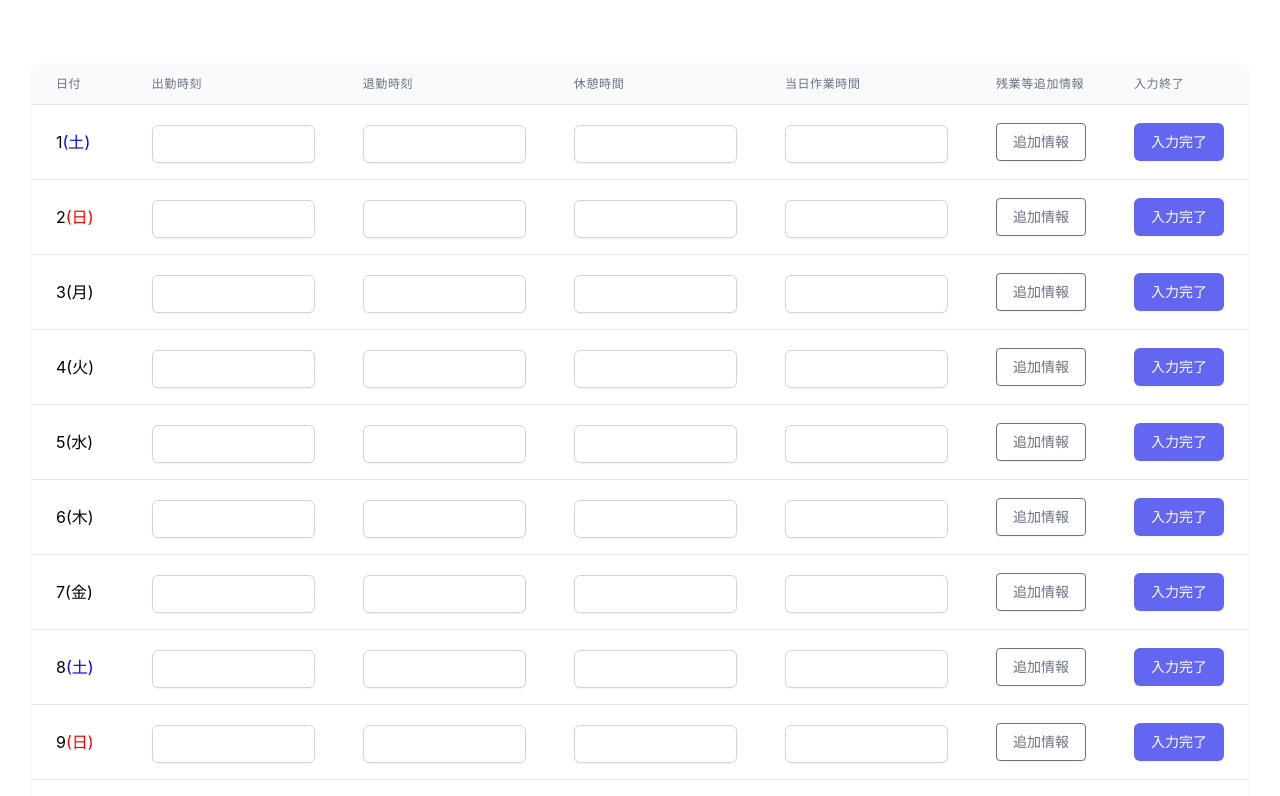
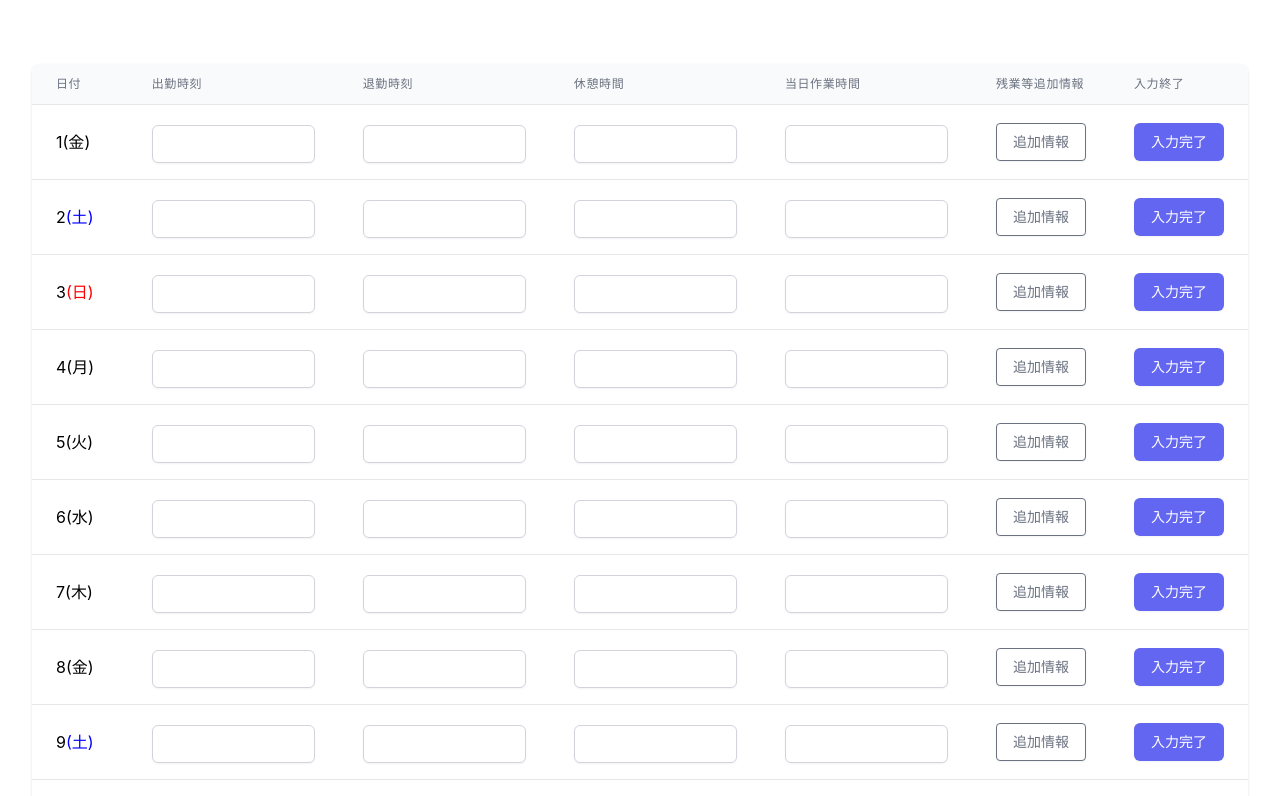
Before and after one commit to wasipo/attdn, a Next.js app in the folder packages/frontend/: page / in a window 1280 px wide. Shown: the top 796 px of the page. Built offline with nearby package versions, Linux system fonts and the light colour scheme.

Commit message:
データ出力ロジックごそっと変えた。

```diff
--- a/packages/frontend/layouts/workScheduleLayout.tsx
+++ b/packages/frontend/layouts/workScheduleLayout.tsx
@@ -8,7 +8,7 @@
   const dispatch = useDispatch();
   const workScheduleRow = useSelector((state:workScheduleRowState) => state.workScheduleRow);
 
-  const handleInsert = (row:number) => {
+  const handleInsert = (row: number) => {
     dispatch(
         WorkScheduleRow.actions.addWorkSchedule({
             rowNumber: row,
--- a/packages/frontend/parts/attendance.tsx
+++ b/packages/frontend/parts/attendance.tsx
@@ -1,6 +1,6 @@
 
 type workSchedule = {
-    rowNumber : number
+    rowNumber : number,
 }
 
 export const Attendance = (props:workSchedule) => {
--- a/packages/frontend/parts/workSchedule.tsx
+++ b/packages/frontend/parts/workSchedule.tsx
@@ -4,21 +4,67 @@
 import {AddFunction,CompleteButton} from './AttendanceFunction';
 import {Span} from './style/span';
 import {Modal} from '../layouts/Modal'
-import {WorkSchedules,KeyName} from '../lib/data/WorkSchedule';
+import {WorkSchedules, KeyName, WorkScheduleRows, WorkScheduleType} from '../lib/data/WorkSchedule';
 import startOfWeekYear from 'date-fns/esm/startOfWeekYear/index.js';
-import { useForm, SubmitHandler } from "react-hook-form";
+import { useForm, useFieldArray, useWatch, Control } from "react-hook-form";
+import {WorkScheduleRow} from "../lib/store/WorkSchedule";
 
 
-type Inputs = {
-    example: string,
-    exampleRequired: string,
-  };
+
+type w = {
+    WorkScheduleRow: {
+        rowNumber: number
+        startDate: string
+        endDate: string
+        restTime: string
+        resultTime: string
+    }[]
+};
 
 const WorkSchedule = () => {
 
-    const { register, handleSubmit, watch, formState: { errors } } = useForm<Inputs>();
-    const onSubmit: SubmitHandler<Inputs> = data => console.log(data);
+    const date = new Date();
 
+    const getEndDate = (date: Date):number =>  {
+        return Number(format(new Date(date.getFullYear(),date.getMonth()+1,0), 'dd'))+1;
+    }
+    const createField = ():any => {
+        let result = [];
+        for (let i = 0; i < getEndDate(date)-1; i++)
+        {
+            result[i] = WorkSchedules(i+1);
+        }
+
+        return result;
+    };
+
+    const {
+        register,
+        control,
+        getValues,
+        handleSubmit,
+        watch,
+        formState: { isValid }
+    } = useForm<w>({
+        defaultValues: {
+            WorkScheduleRow: createField()
+        },
+        mode: "onBlur"
+    });
+
+
+    const { fields, append, remove } = useFieldArray({
+        name: "WorkScheduleRow",
+        control
+    });
+    const watchFieldArray = watch("WorkScheduleRow");
+
+    const controlledFields = fields.map((field, index) => {
+        return {
+            ...field,
+            ...watchFieldArray[index]
+        };
+    });
 
     type WeekUnion = typeof week[number];
     const week = ['日','月','火','水','木','金','土'] as const;
@@ -26,12 +72,6 @@
     const [isShow,setShowModal] = useState<boolean>(false);
     const [targetRow,setRow] = useState<number>(0);
     const cancelButtonRef = useRef(null);
-
-    const date = new Date();
-
-    const getEndDate = (date: Date):number =>  {
-        return Number(format(new Date(date.getFullYear(),date.getMonth()+1,0), 'dd'))+1;
-    }
 
     const getToday = (): String => {
        return format(new Date(), 'yyyy/MM/dd');
@@ -69,28 +109,22 @@
 
     return (
         <>
-        {(() => {
-            let parent:Array<JSX.Element> = [];
-            let items:Array<JSX.Element> = [];
-            for (let i = 1; i < getEndDate(date); i++)
             {
-                // handleInsert(i+1);
-                // console.log('cc',workScheduleRow);
-                let rowData:Array<Object> = [WorkSchedules(i)];
-                items.push(<td key={KeyName.day+rowData[i]} className="px-6 py-4 whitespace-nowrap">{i}{setDayOfWeekColor(getDayOfWeek(i),i)}</td>)
-                items.push(<td key={KeyName.attendance+rowData[i]} className="px-6 py-4 whitespace-nowrap"><Attendance key={'at'+i} rowNumber={i} /></td>)
-                items.push(<td key={KeyName.leave+rowData[i]} className="px-6 py-4 whitespace-nowrap"><ClockingOut key={'cl'+i} rowNumber={i} /></td>)
-                items.push(<td key={KeyName.rest+rowData[i]} className="px-6 py-4 whitespace-nowrap"><RestTime key={'re'+i} rowNumber={i} /></td>)
-                items.push(<td key={KeyName.result+rowData[i]} className="px-6 py-4 whitespace-nowrap"><ResultTodayAttendance key={'res'+i} rowNumber={i} /></td>)
-                items.push(<td key={KeyName.addFc+rowData[i]} className="px-6 py-4 whitespace-nowrap"><AddFunction key={'ad'+i} modalControl={modalControl} getClickRow={getClickRow} rowNumber={i} /></td>)
-                items.push(<td key={KeyName.addFc+rowData[i]} className="px-6 py-4 whitespace-nowrap"><CompleteButton key={'ad'+i} modalControl={modalControl} getClickRow={getClickRow} rowNumber={i} /></td>)
-                parent.push(<tr key={'key'+i}>
-                    {items}
-                </tr>);
-                items = [];
+                controlledFields.map((field, i:number) =>
+                {
+                    return (
+                        <tr key={field.id}>
+                            <td key={KeyName.day+i} className="px-6 py-4 whitespace-nowrap">{watchFieldArray[i].rowNumber}{setDayOfWeekColor(getDayOfWeek(i),i)}</td>
+                            <td key={KeyName.attendance+i} className="px-6 py-4 whitespace-nowrap"><Attendance key={'at'+i} rowNumber={i} /></td>
+                            <td key={KeyName.leave+i} className="px-6 py-4 whitespace-nowrap"><ClockingOut key={'cl'+i} rowNumber={i} /></td>
+                            <td key={KeyName.rest+i} className="px-6 py-4 whitespace-nowrap"><RestTime key={'re'+i} rowNumber={i} /></td>
+                            <td key={KeyName.result+i} className="px-6 py-4 whitespace-nowrap"><ResultTodayAttendance key={'res'+i} rowNumber={i} /></td>
+                            <td key={KeyName.addFc+i} className="px-6 py-4 whitespace-nowrap"><AddFunction key={'ad'+i} modalControl={modalControl} getClickRow={getClickRow} rowNumber={i} /></td>
+                            <td key={KeyName.complete+i} className="px-6 py-4 whitespace-nowrap"><CompleteButton key={'co'+i} modalControl={modalControl} getClickRow={getClickRow} rowNumber={i} /></td>
+                        </tr>
+                    );
+                })
             }
-            return parent;
-        })()}
         <Modal isShow={isShow} targetRow={targetRow} modalContol={modalControl} cancelButtonRef={cancelButtonRef} />
         </>
     )
```
